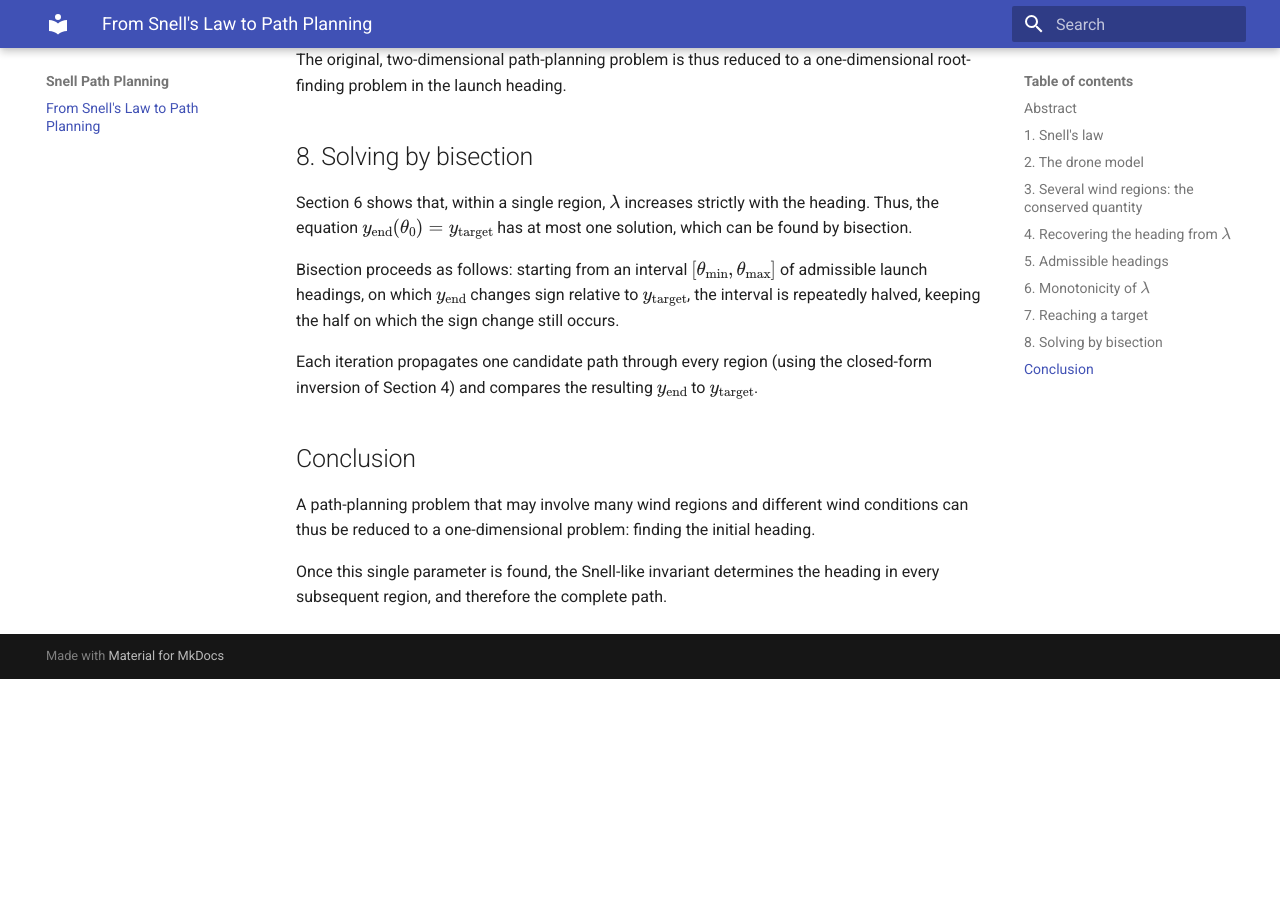
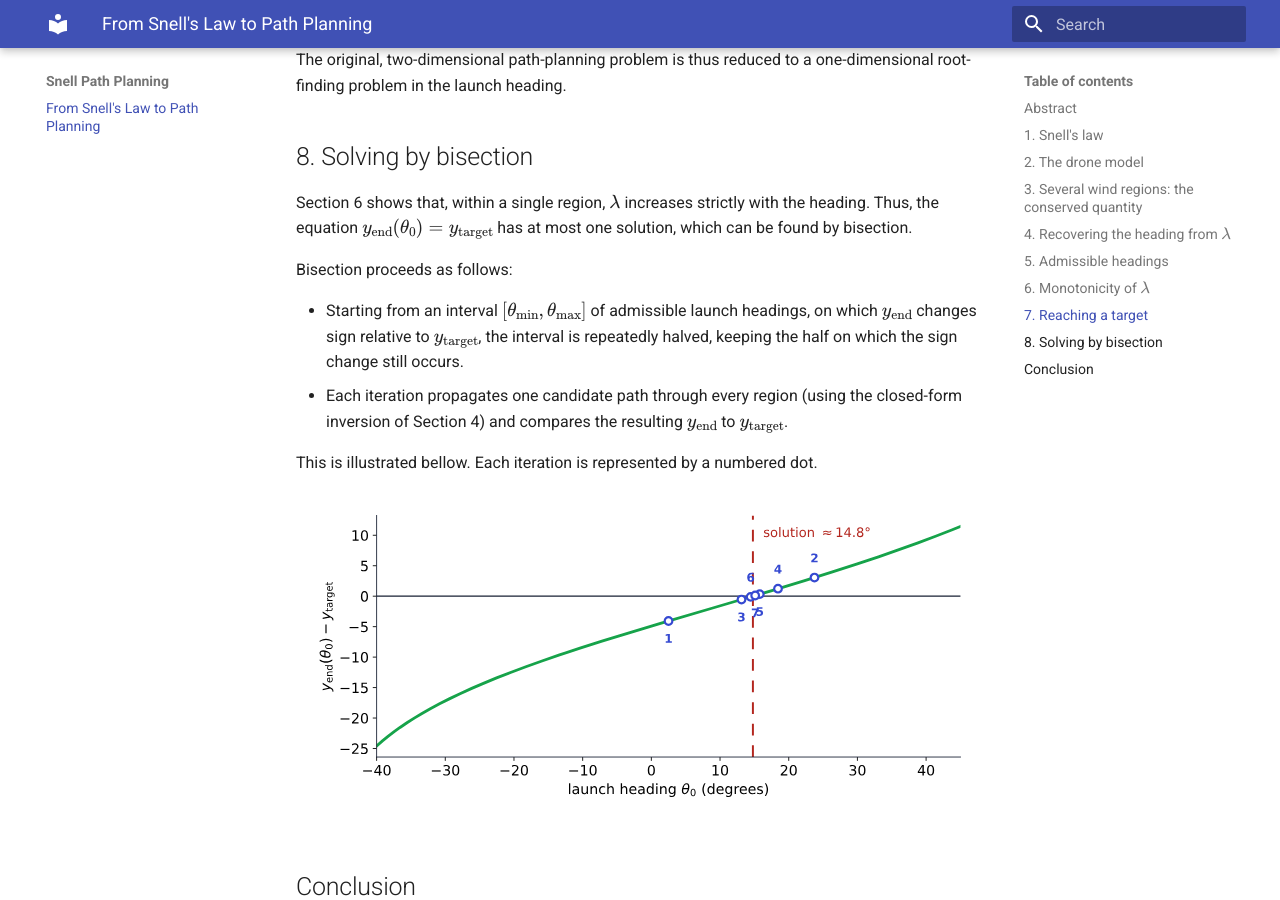
Before and after one commit to michaelsoulignac/snell-path-planning, an MkDocs documentation site: the page built from docs/index.md, in a window 1280 px wide and 900 px high, scrolled down 5953 px. Built offline with MkDocs 1.6.1 and Material for MkDocs 9.7.7, drawn with Linux system fonts in a browser that asks for light colours; before the commit the page ends 6632 px from its top, so only the background shows below that.

Commit message:
Mkdocs: added bisection figure

```diff
--- a/docs/index.md
+++ b/docs/index.md
@@ -245,10 +245,14 @@ The original, two-dimensional path-planning problem is thus reduced to a one-dim
 Section 6 shows that, within a single region, $\lambda$ increases strictly with the heading.
 Thus, the equation $y_{\text{end}}(\theta_0) = y_{\text{target}}$ has at most one solution, which can be found by bisection.
 
-Bisection proceeds as follows: starting from an interval $[\theta_{\min}, \theta_{\max}]$ of admissible launch headings, on which $y_{\text{end}}$ changes sign relative to $y_{\text{target}}$, the interval is repeatedly halved, keeping the half on which the sign change still occurs.
+Bisection proceeds as follows:
 
-Each iteration propagates one candidate path through every region (using the closed-form inversion of Section 4) and compares the resulting $y_{\text{end}}$ to $y_{\text{target}}$.
+* Starting from an interval $[\theta_{\min}, \theta_{\max}]$ of admissible launch headings, on which $y_{\text{end}}$ changes sign relative to $y_{\text{target}}$, the interval is repeatedly halved, keeping the half on which the sign change still occurs.
+* Each iteration propagates one candidate path through every region (using the closed-form inversion of Section 4) and compares the resulting $y_{\text{end}}$ to $y_{\text{target}}$.
 
+This is illustrated bellow. Each iteration is represented by a numbered dot.
+
+![Bisection process](images/bisection.svg)
 
 ## Conclusion
 
```
Also changed, not shown: README.md (+2 -2 lines), docs/images/bisection.svg (added).
